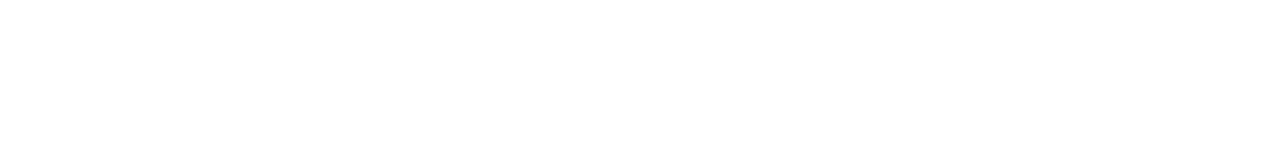
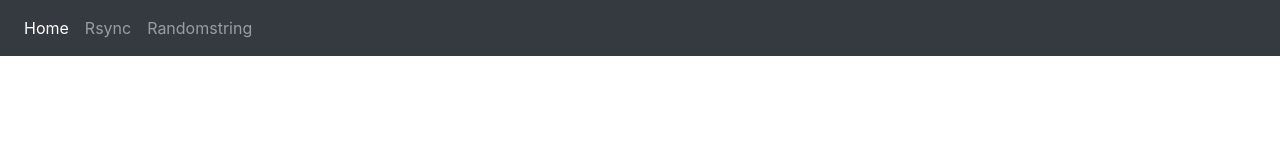
Before and after one commit to ribase/rsyncgen, a plain HTML site: page index.html in a window 1280 px wide. Drawn offline with nearby package versions, Linux system fonts and the light colour scheme.

Commit message:
added pages

```diff
--- a/index.html
+++ b/index.html
@@ -13,6 +13,21 @@
 </head>
 
 <body>
+<nav class="navbar navbar-dark bg-dark navbar-expand">
+    <div class="navbar-collapse" id="navbarText">
+        <ul class="navbar-nav mr-auto">
+            <li class="nav-item active">
+                <a class="nav-link" href="/">Home</a>
+            </li>
+            <li class="nav-item">
+                <a class="nav-link" href="/rsyncgen/">Rsync</a>
+            </li>
+            <li class="nav-item">
+                <a class="nav-link" href="/randomstring/">Randomstring</a>
+            </li>
+        </ul>
+    </div>
+</nav>
 
 
 <script src="https://cdnjs.cloudflare.com/ajax/libs/jquery/3.4.1/jquery.min.js"></script>
```
